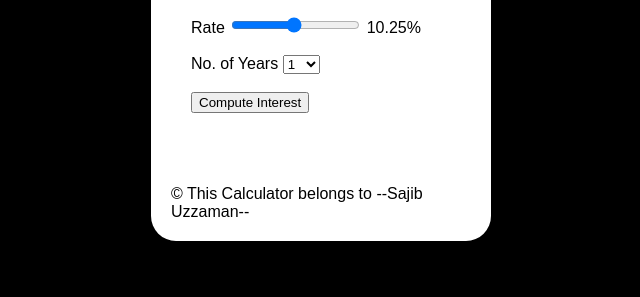
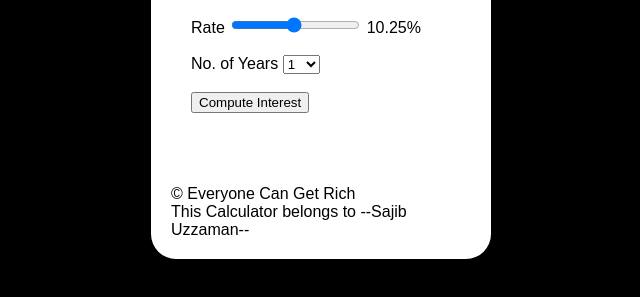
Before and after one commit to sajibuzzaman/Simple-Interest-Calculator, a plain HTML site: page index.html in a window 1280 px wide. Shown: the part 171-468 px from the top of the page, without its empty margins (319-959 px from the left). Drawn offline with Linux system fonts and the light colour scheme.

Commit message:
Final Submission

```diff
--- a/index.html
+++ b/index.html
@@ -32,7 +32,8 @@
             <br> <br> <br>
         </div>
         <footer>
-            &#169; This Calculator belongs to --Sajib Uzzaman--
+            &#169; Everyone Can Get Rich <br>
+            This Calculator belongs to --Sajib Uzzaman--
         </footer>
     </div>
 
```
